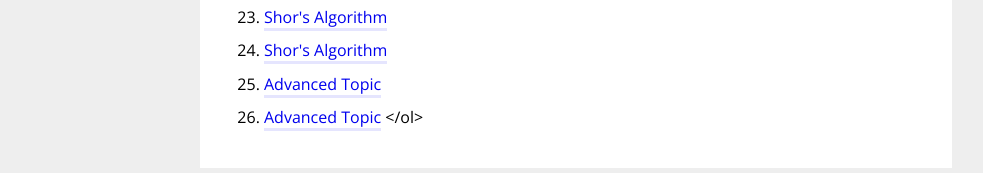
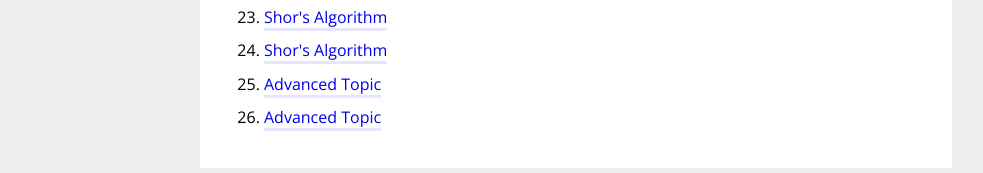
Before and after one commit to thequantumturtle/QuantumSpring2022, a Jekyll site: the page built from schedule.md, in a window 1280 px wide. Shown: the part 910-1083 px from the top of the page, without its empty margins (64-1047 px from the left). Built offline with Jekyll 4.4.1, drawn with Linux system fonts in a browser that asks for light colours.

Commit message:
fixed visual bug

```diff
--- a/schedule.md
+++ b/schedule.md
@@ -16,6 +16,7 @@ You can download all required reading in the [Study materials]({{ site.docsUrl }
   	{% for tag in week.tags %}
   		<b>#{{ tag }}</b>
   	{% endfor %}
-  	<!-- ({{ week.day }})</li> -->
+  	<!-- ({{ week.day }}) -->
+	  </li>
 {% endfor %}
 </ol>
```
